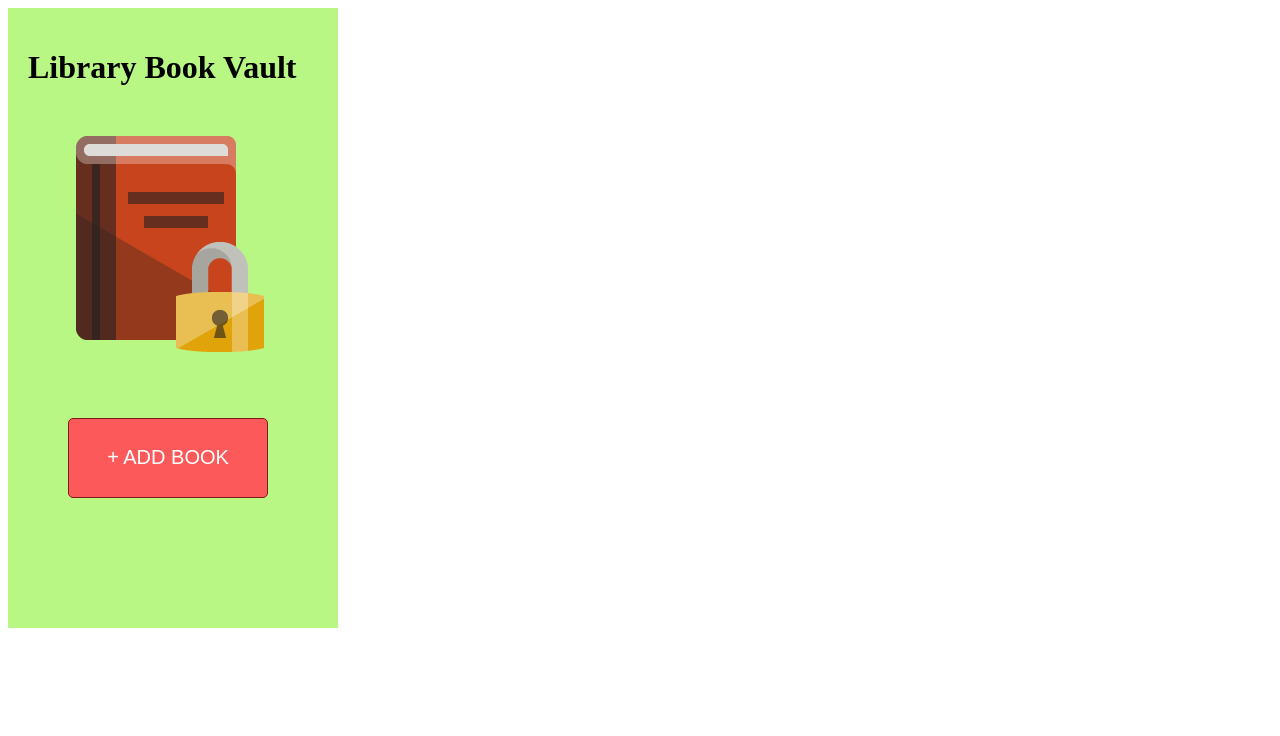
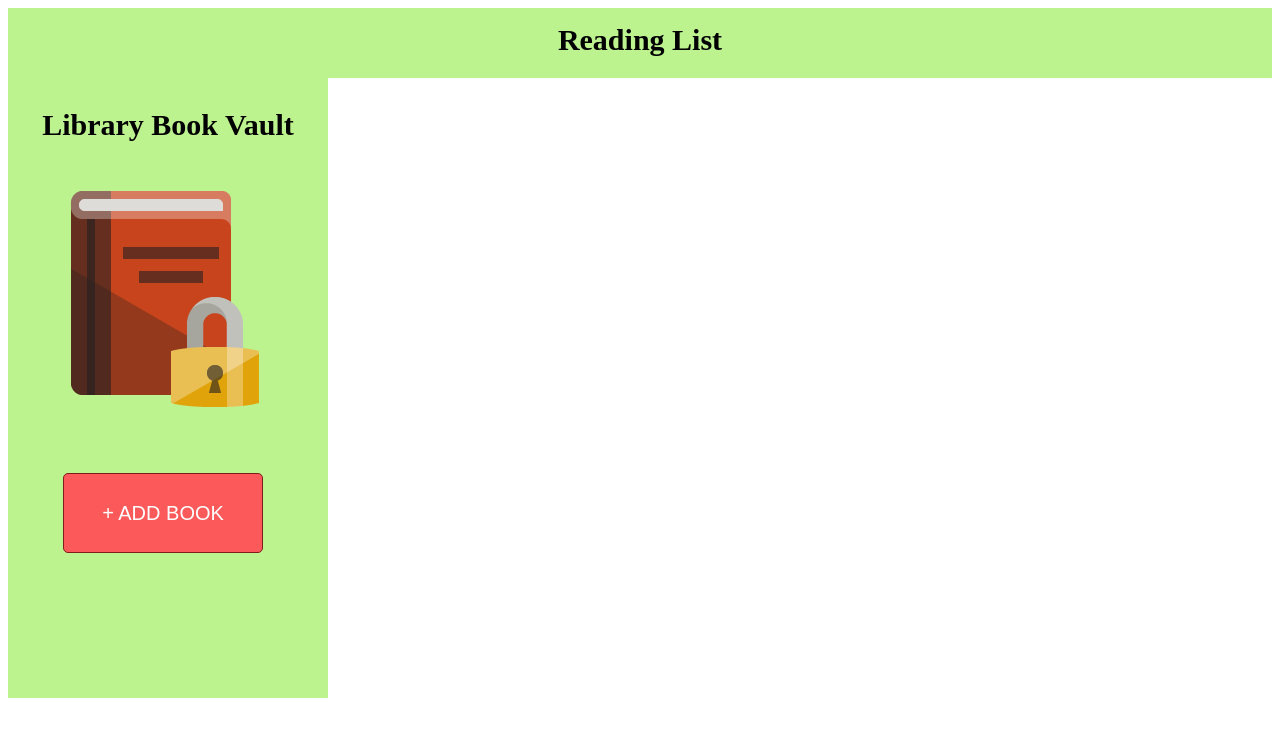
Before and after one commit to codingmster1/Library_app, a plain HTML site: page index.html in a window 1280 px wide. Drawn offline with Linux system fonts and the light colour scheme.

Commit message:
h1 header added with color at top of canvas

```diff
--- a/index.html
+++ b/index.html
@@ -10,6 +10,8 @@
 </head>
 
 <body id="content">
+
+    <h1>Reading List</h1>
     <div id="side-form">
     <header class="header">
         <div class="head-container">
@@ -17,6 +19,9 @@
             <img class="icon" src="book_lock.png">
             <input type="button" value="+ ADD BOOK"id="add-book">
         </div>
+
+
+
     </div>
     </header>
 
--- a/styles.css
+++ b/styles.css
@@ -1,18 +1,32 @@
 /**/
+
+h1
+{
+
+    font-size: 30px;
+    padding: 15px;
+    margin:0;
+    background-color: rgb(188, 243, 142);
+    text-align:center;
+    height: 40px;
+}
 
 #side-form
 {
     display:flex;
     flex-direction: column;
-    height: 580px;
+    height: 590px;
     width: 290px;
-    padding: 20px;
-    background-color: rgb(184, 247, 132);
+    padding: 15px;
+    background-color: rgb(188, 243, 142);
+    margin:0;
+
 }
 
 
 #add-book
 {
+
     border: 1px solid rgb(128, 28, 28);
     background-color: rgb(252, 90, 90);
     border-radius: 5px;
@@ -32,4 +46,5 @@
     cursor: pointer;
     border-color:rgb(128, 28, 28);
     background-color:rgb(145, 28, 28);
+    transition: 0.3s;
 }
```
